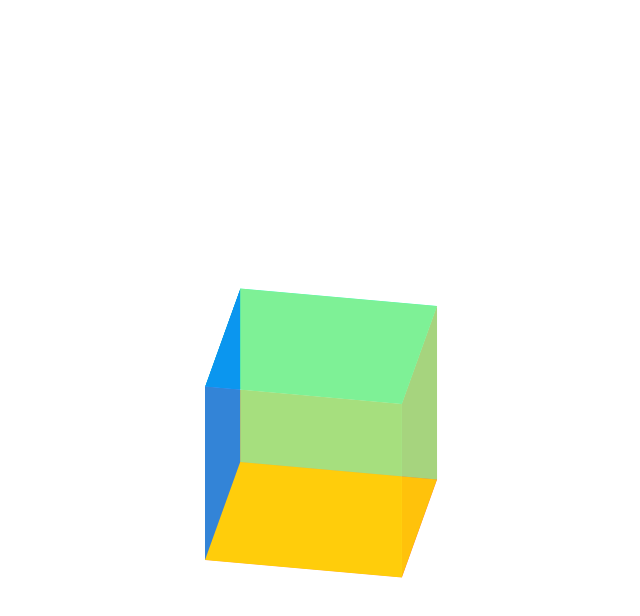
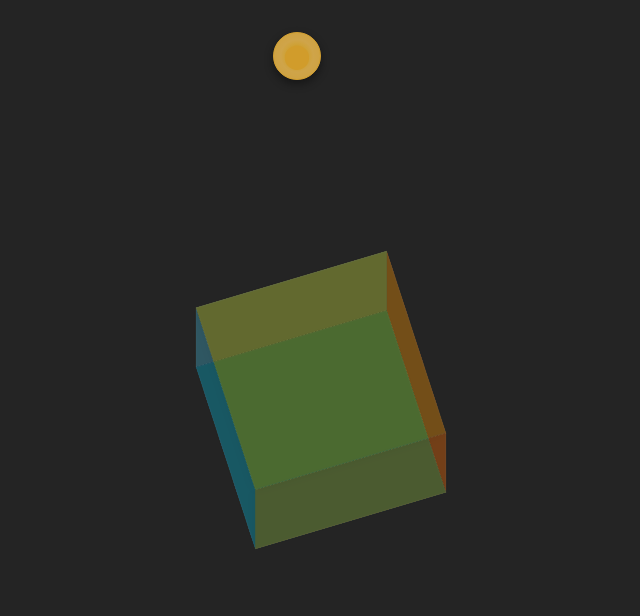
Before and after one commit to TVATDCI/rotating-cube, a React (Vite) app: page / in a window 1280 px wide. Shown: the top 616 px of the page, without its empty margins (319-959 px from the left). Built offline with nearby package versions, Linux system fonts and the light colour scheme.

Commit message:
added FloatingButton.jsx-css, modified RotatingCube, implementedbackground tranformation

```diff
--- a/src/App.jsx
+++ b/src/App.jsx
@@ -1,14 +1,36 @@
-import './App.css'
-import RotatingCube from './components/RotatingCube'
+import { useState } from "react";
+import RotatingCube from "./components/RotatingCube";
+import FloatingButton from "./components/FloatingButton";
 
 function App() {
+  const [background, setBackground] = useState("default");
+
+  const changeAtmosphere = () => {
+    const atmospheres = [
+      "space",
+      "nebula",
+      "galaxy",
+      "starfield",
+      "snowy-mountains",
+      "sunset-beach",
+      "amazon-forest",
+      "volcano",
+      "desert",
+      "underwater",
+      "white-diamond",
+      "default", // The original background
+    ];
+    const randomAtmosphere =
+      atmospheres[Math.floor(Math.random() * atmospheres.length)];
+    setBackground(randomAtmosphere);
+  };
 
   return (
-    <>
-      <h1></h1>
+    <div className={`app ${background}`}>
+      <FloatingButton onClick={changeAtmosphere} />
       <RotatingCube />
-    </>
-  )
+    </div>
+  );
 }
 
-export default App
+export default App;
--- /dev/null
+++ b/src/components/FloatingButton.css
@@ -0,0 +1,38 @@
+/* Floating button */
+.floating-button {
+  position: fixed;
+  top: 2rem;
+  right: 50%;
+  border-radius: 50%;
+  width: 3rem;
+  height: 3rem;
+  background-image: radial-gradient(
+    circle,
+    rgba(248, 183, 5, 1),
+    rgba(253, 187, 45, 0.8) 50%,
+    rgba(253, 187, 45, 0.9) 100%
+  );
+  color: #fdbb2d;
+  border: 1px solid #fdbb2d;
+  padding: 0.5rem;
+  font-size: 1.5rem;
+  display: flex;
+  justify-content: center;
+  align-items: center;
+  box-shadow: 0 4px 10px rgba(0, 0, 0, 0.5);
+  cursor: pointer;
+  transition: transform 0.3s, background-color 0.3s;
+  opacity: 0.8;
+}
+
+.floating-button:hover {
+  transform: scale(1.1);
+  font-size: 100%;
+  background-image: radial-gradient(
+    circle,
+    rgba(248, 183, 5, 0.9),
+    rgb(213, 156, 2, 0.7) 50%,
+    rgba(253, 199, 51, 0.5) 100%
+  );
+  backdrop-filter: blur(10px);
+}
--- /dev/null
+++ b/src/components/FloatingButton.jsx
@@ -0,0 +1,11 @@
+import "./FloatingButton.css"; // O
+
+const FloatingButton = ({ onClick }) => {
+  return (
+    <button className="floating-button" onClick={onClick}>
+      ⬤
+    </button>
+  );
+};
+
+export default FloatingButton;
--- a/src/components/RotatingCube.css
+++ b/src/components/RotatingCube.css
@@ -1,7 +1,11 @@
 main {
-  margin: 0 auto;
-  padding: 2rem;
-  text-align: center;
+  display: flex;
+  flex-direction: column;
+  justify-content: center;
+  align-items: center;
+  width: 100vw;
+  min-width: 320px;
+  min-height: 100vh;
 }
 
 .rotating-cube {
@@ -10,15 +14,42 @@
   height: 200px;
   transform-style: preserve-3d;
   animation: rotate 10s linear infinite;
-  margin-top: 2em;
+  /*perspective: 800px; add it for a real 3d effect*/
   /*padding: 1em;*/
+  transition: box-shadow 1s ease-in-out;
 }
 
+/* Glow effects based on the background (atmosphere) */
+.app.default .rotating-cube:hover {
+  box-shadow: 0 0 20px rgba(255, 255, 255, 0.5);
+}
+
+.app.space .rotating-cube:hover {
+  box-shadow: 0 0 40px rgba(0, 188, 255, 0.8); /* Space glow */
+}
+
+.app.nebula .rotating-cube:hover {
+  box-shadow: 0 0 50px rgba(136, 43, 226, 0.8); /* Nebula glow */
+}
+
+.app.galaxy .rotating-cube:hover {
+  box-shadow: 0 0 60px rgba(255, 105, 180, 0.8); /* Galaxy glow */
+}
+
+.app.starfield .rotating-cube:hover {
+  box-shadow: 0 0 70px rgba(255, 255, 255, 0.9); /* Starfield glow */
+}
 .rotating-cube .face {
   position: absolute;
   width: 100%;
   height: 100%;
-  opacity: 0.8;
+  opacity: 0.2;
+  display: flex;
+  justify-content: center;
+  align-items: center;
+  border: 1px solid rgba(255, 255, 255, 0.2); /* subtle border for each face */
+  box-shadow: 0 0 10px rgba(0, 0, 0, 0.3); /* subtle shadow for each face */
+  backface-visible: hidden; /*To prevent flickering or flipping issues */
 }
 
 .rotating-cube .front {
@@ -50,3 +81,13 @@
   transform: translateY(100px) rotateX(90deg);
   background-color: #00fa9a;
 }
+
+/* Keyframes for cube rotation */
+@keyframes rotate {
+  0% {
+    transform: rotateX(0) rotateY(0);
+  }
+  100% {
+    transform: rotateX(360deg) rotateY(360deg);
+  }
+}
--- a/src/components/RotatingCube.jsx
+++ b/src/components/RotatingCube.jsx
@@ -1,4 +1,63 @@
-import React, { useRef, useEffect, useCallback } from "react";
+// version 2
+import React, { useRef, useEffect, useCallback, useState } from "react";
+import "./RotatingCube.css";
+
+const RotatingCube = () => {
+  const cubeRef = useRef(null);
+  const animationFrameId = useRef(null);
+  const [rotationSpeed, setRotationSpeed] = useState({ x: 0.1, y: 0.15 }); // Speed factor
+  const [angle, setAngle] = useState({ x: 0, y: 0 });
+
+  const animate = useCallback(() => {
+    setAngle((prevAngle) => ({
+      x: prevAngle.x + rotationSpeed.x,
+      y: prevAngle.y + rotationSpeed.y,
+    }));
+    animationFrameId.current = requestAnimationFrame(animate);
+  }, [rotationSpeed]);
+
+  useEffect(() => {
+    animate();
+    return () => {
+      if (animationFrameId.current) {
+        cancelAnimationFrame(animationFrameId.current);
+      }
+    };
+  }, [animate]);
+
+  useEffect(() => {
+    const cube = cubeRef.current;
+    if (cube) {
+      cube.style.transform = `rotateX(${angle.x}deg) rotateY(${angle.y}deg)`;
+    }
+  }, [angle]);
+
+  const handleMouseMove = (e) => {
+    setRotationSpeed({
+      x: (e.clientY / window.innerHeight - 0.5) * 1.5,
+      y: (e.clientX / window.innerWidth - 0.5) * 1.5,
+    });
+  };
+
+  return (
+    <main onMouseMove={handleMouseMove}>
+      <div className="rotating-cube" ref={cubeRef}>
+        <div className="face front"></div>
+        <div className="face back"></div>
+        <div className="face left"></div>
+        <div className="face right"></div>
+        <div className="face top"></div>
+        <div className="face bottom"></div>
+      </div>
+    </main>
+  );
+};
+
+export default RotatingCube;
+
+{
+  /** version 1
+  import React, { useRef, useEffect, useCallback } from "react";
 import "./RotatingCube.css";
 
 const RotatingCube = () => {
@@ -37,3 +96,5 @@
 };
 
 export default RotatingCube;
+*/
+}
--- a/src/index.css
+++ b/src/index.css
@@ -1,69 +1,80 @@
-:root {
-  font-family: Inter, system-ui, Avenir, Helvetica, Arial, sans-serif;
-  line-height: 1.5;
-  font-weight: 400;
-
-  color-scheme: light dark;
-  color: rgba(255, 255, 255, 0.87);
-  background-color: #242424;
-
-  font-synthesis: none;
-  text-rendering: optimizeLegibility;
-  -webkit-font-smoothing: antialiased;
-  -moz-osx-font-smoothing: grayscale;
-}
-
-a {
-  font-weight: 500;
-  color: #646cff;
-  text-decoration: inherit;
-}
-a:hover {
-  color: #535bf2;
+* {
+  margin: 0;
+  padding: 0;
+  box-sizing: border-box;
 }
 
 body {
-  margin: 0;
   display: flex;
-  place-items: center;
+  justify-content: center;
+  align-items: center;
+  width: 100vw;
   min-width: 320px;
   min-height: 100vh;
+  transition: background 1s ease-in-out; /* Smooth background transition */
 }
 
 h1 {
-  font-size: 3.2em;
-  line-height: 1.1;
-  color: #213547;
+  font-size: 2.5em;
+  color: white;
 }
 
-button {
-  border-radius: 8px;
-  border: 1px solid transparent;
-  padding: 0.6em 1.2em;
-  font-size: 1em;
-  font-weight: 500;
-  font-family: inherit;
-  background-color: #1a1a1a;
-  cursor: pointer;
-  transition: border-color 0.25s;
-}
-button:hover {
-  border-color: #646cff;
-}
-button:focus,
-button:focus-visible {
-  outline: 4px auto -webkit-focus-ring-color;
+/* Default background */
+.app.default {
+  background-color: #242424;
 }
 
-@media (prefers-color-scheme: light) {
-  :root {
-    color: #213547;
-    background-color: #ffffff;
-  }
-  a:hover {
-    color: #747bff;
-  }
-  button {
-    background-color: #f9f9f9;
-  }
+/* Space-themed backgrounds */
+.app.space {
+  background: radial-gradient(circle at center, #000428, #004e92);
 }
+
+.app.nebula {
+  background: linear-gradient(45deg, #360033, #0b8793);
+}
+
+.app.galaxy {
+  background: radial-gradient(circle, #1a2a6c, #b21f1f, #fdbb2d);
+}
+
+.app.starfield {
+  background: black;
+  background-image: url("https://www.transparenttextures.com/patterns/stardust.png"); /* Using subtle star texture */
+}
+
+/* textured backgrounds */
+.app.white-diamond {
+  background-color: #000736;
+  background-image: url("https://www.transparenttextures.com/patterns/white-diamond.png");
+}
+
+/* Natural backgrounds */
+.app.snowy-mountains {
+  background: url("https://images.unsplash.com/photo-1527236278376-a1ed0f95da30?q=80&w=2070&auto=format&fit=crop&ixlib=rb-4.0.3&ixid=M3wxMjA3fDB8MHxwaG90by1wYWdlfHx8fGVufDB8fHx8fA%3D%3D")
+    no-repeat center center/cover;
+}
+
+.app.sunset-beach {
+  background: url("https://images.unsplash.com/photo-1422493757035-1e5e03968f95?q=80&w=2008&auto=format&fit=crop&ixlib=rb-4.0.3&ixid=M3wxMjA3fDB8MHxwaG90by1wYWdlfHx8fGVufDB8fHx8fA%3D%3D")
+    no-repeat center center/cover;
+}
+
+.app.amazon-forest {
+  background: url("https://images.unsplash.com/photo-1568399032147-1011aa65f85a?q=80&w=1974&auto=format&fit=crop&ixlib=rb-4.0.3&ixid=M3wxMjA3fDB8MHxwaG90by1wYWdlfHx8fGVufDB8fHx8fA%3D%3D")
+    no-repeat center center/cover;
+}
+
+.app.volcano {
+  background: url("https://images.unsplash.com/photo-1720709734276-cd14a216bcad?q=80&w=1964&auto=format&fit=crop&ixlib=rb-4.0.3&ixid=M3wxMjA3fDB8MHxwaG90by1wYWdlfHx8fGVufDB8fHx8fA%3D%3D")
+    no-repeat center center/cover;
+}
+
+.app.underwater {
+  background: url("https://images.unsplash.com/photo-1560259324-12a044e67c34?q=80&w=1974&auto=format&fit=crop&ixlib=rb-4.0.3&ixid=M3wxMjA3fDB8MHxwaG90by1wYWdlfHx8fGVufDB8fHx8fA%3D%3D")
+    no-repeat center center/cover;
+}
+
+.app.desert {
+  background: url("https://images.unsplash.com/photo-1559767180-47d8f4919e5d?q=80&w=2030&auto=format&fit=crop&ixlib=rb-4.0.3&ixid=M3wxMjA3fDB8MHxwaG90by1wYWdlfHx8fGVufDB8fHx8fA%3D%3D")
+    no-repeat center center/cover;
+}
```
Also changed, not shown: 1 other file (tests, documents, lock files or other folders).
